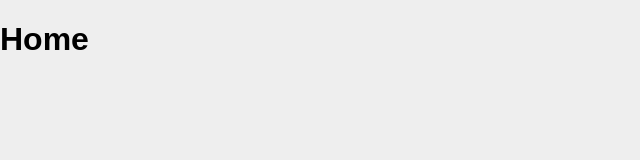
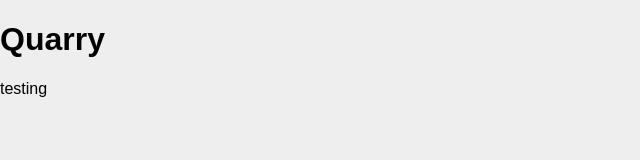
Before and after one commit to shyboytm/copper-v01, a React (Create React App) app: page / in a window 1280 px wide. Shown: the top 160 px of the page, without its empty margins (0-640 px from the left). Built offline with nearby package versions, Linux system fonts and the light colour scheme; a web font is replaced by a local one.

Commit message:
Adding placeholder text

```diff
--- a/src/components/Home/index.jsx
+++ b/src/components/Home/index.jsx
@@ -4,7 +4,8 @@ class Home extends Component {
   render() {
     return (
       <div className="Home">
-        <h1>Home</h1>
+        <h1>Quarry</h1>
+        <p>testing</p>
       </div>
     );
   }
```
